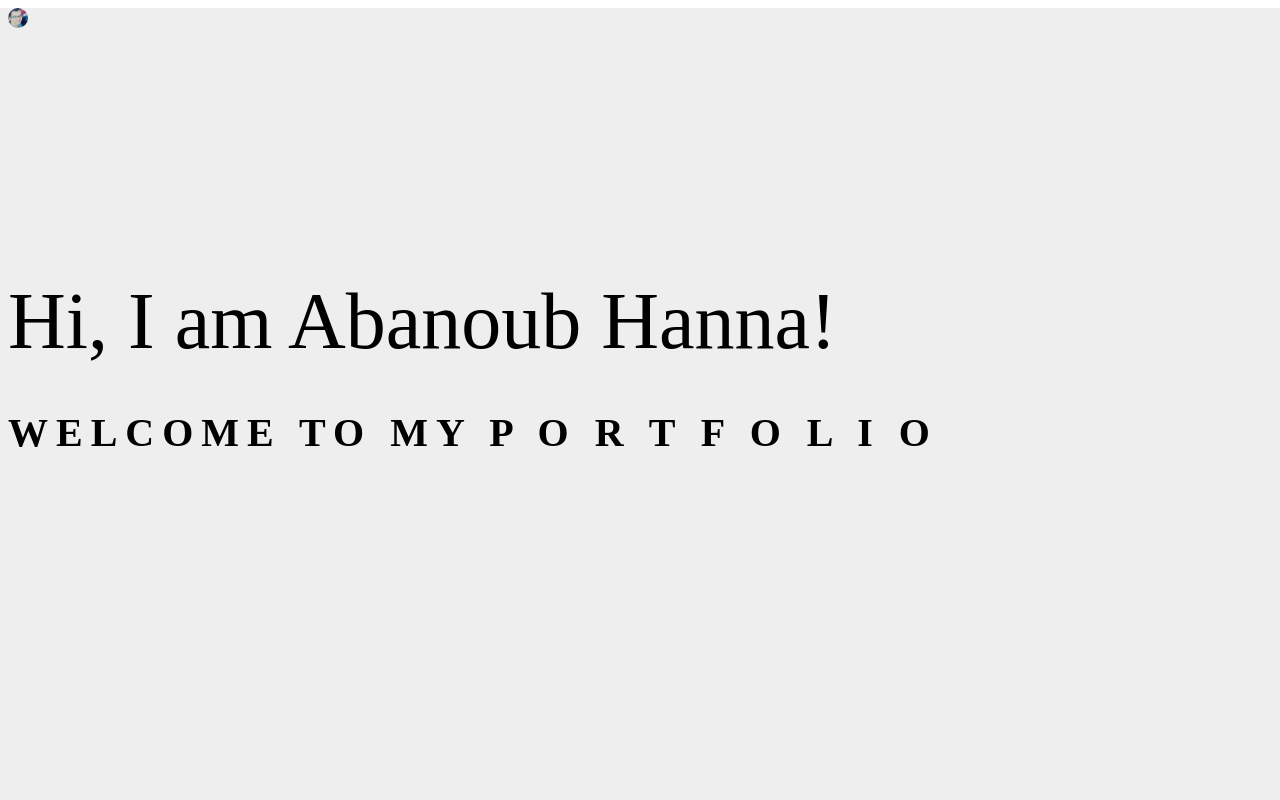
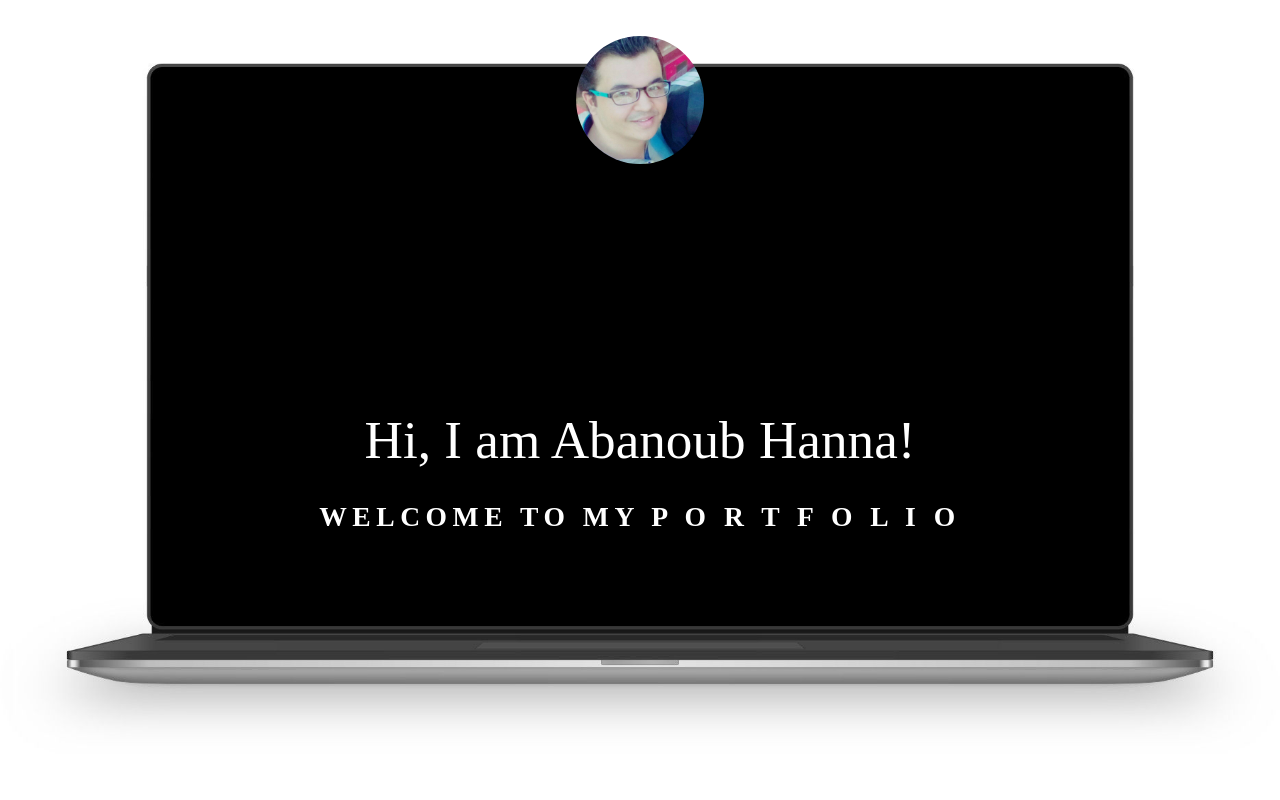
Before and after one commit to abanoubha/abanoubhannaazer.github.io, a plain HTML site: page index.html in a window 1280 px wide. Shown: the top 800 px of the page. Drawn offline with Linux system fonts and the light colour scheme.

Commit message:
1st section re-iterate

```diff
--- a/style.css
+++ b/style.css
@@ -36,15 +36,26 @@ a {text-decoration: none;color: black;}
 a:hover {text-decoration: underline;}
 nav {text-align: center;}
 nav a {display:inline-block;padding: 0.1em 0;width:12%;}
-.logo img {height: 20px;border-radius: 50%;}
+.logo img {
+	height: 10vw;
+    border-radius: 50%;
+    margin-top: 1.4em;
+}
 section {height:100vh;}
 section {display: grid;grid-template-columns: 50% 50%;}
-section:nth-child(1) {display: block;}
 section:nth-child(odd){background-color: #eee;}
 section:nth-child(even){background-color: #ddd;}
+section:nth-child(1) {
+	display: block;
+	background: no-repeat url(img/laptop-design.jpg);
+	background-size: contain;
+	background-position: center;
+	color: #FFF;
+	text-align: center;
+}
 .centerDiv {margin-top:30vh;}
-.centerDiv h1 {font-size: 4em;}
-.centerDiv h2 {font-size: 2em;}
+.centerDiv h1 {font-size: calc(0.1em + 4vw);}
+.centerDiv h2 {font-size: calc(0.1em + 2vw);}
 .leftweb {}
 section div {
 	margin: 0.4em;
```
Also changed, not shown: img/laptop-design.jpg (added).
